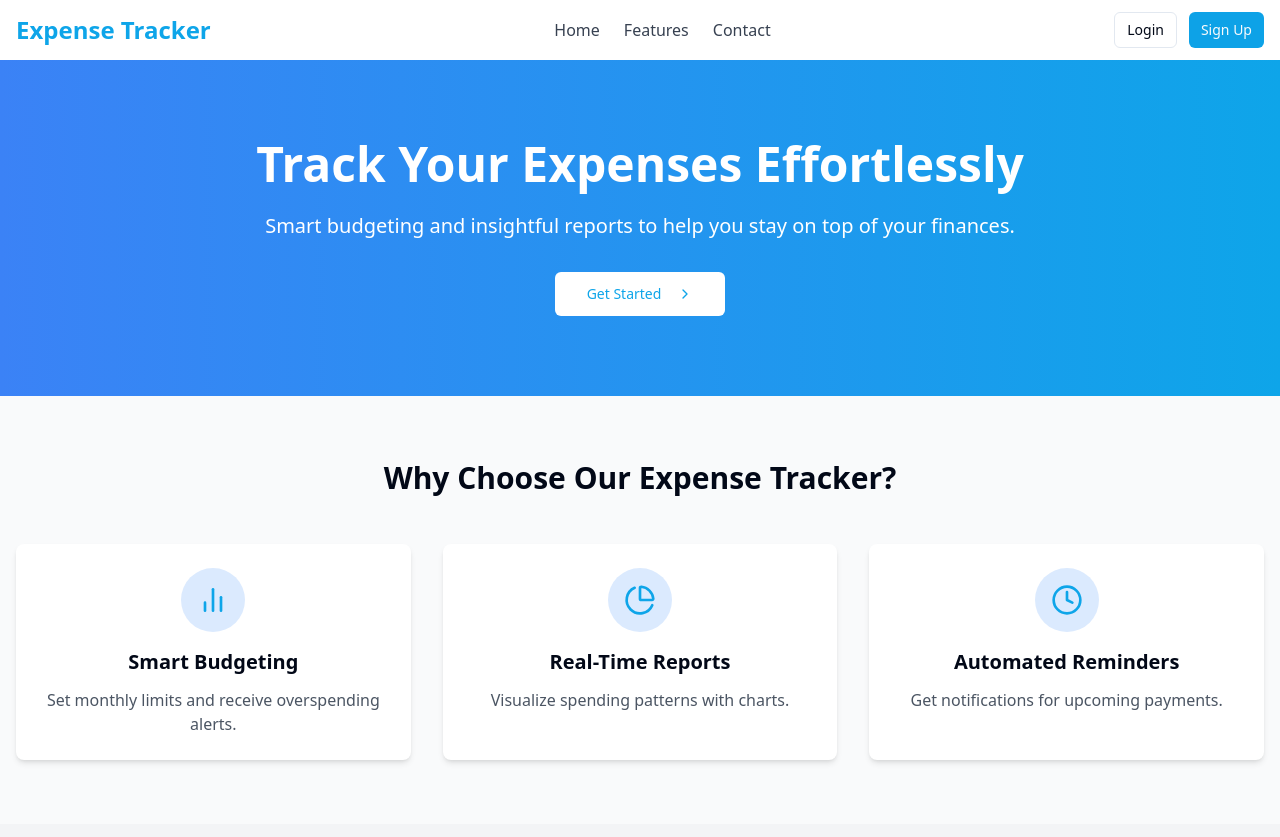
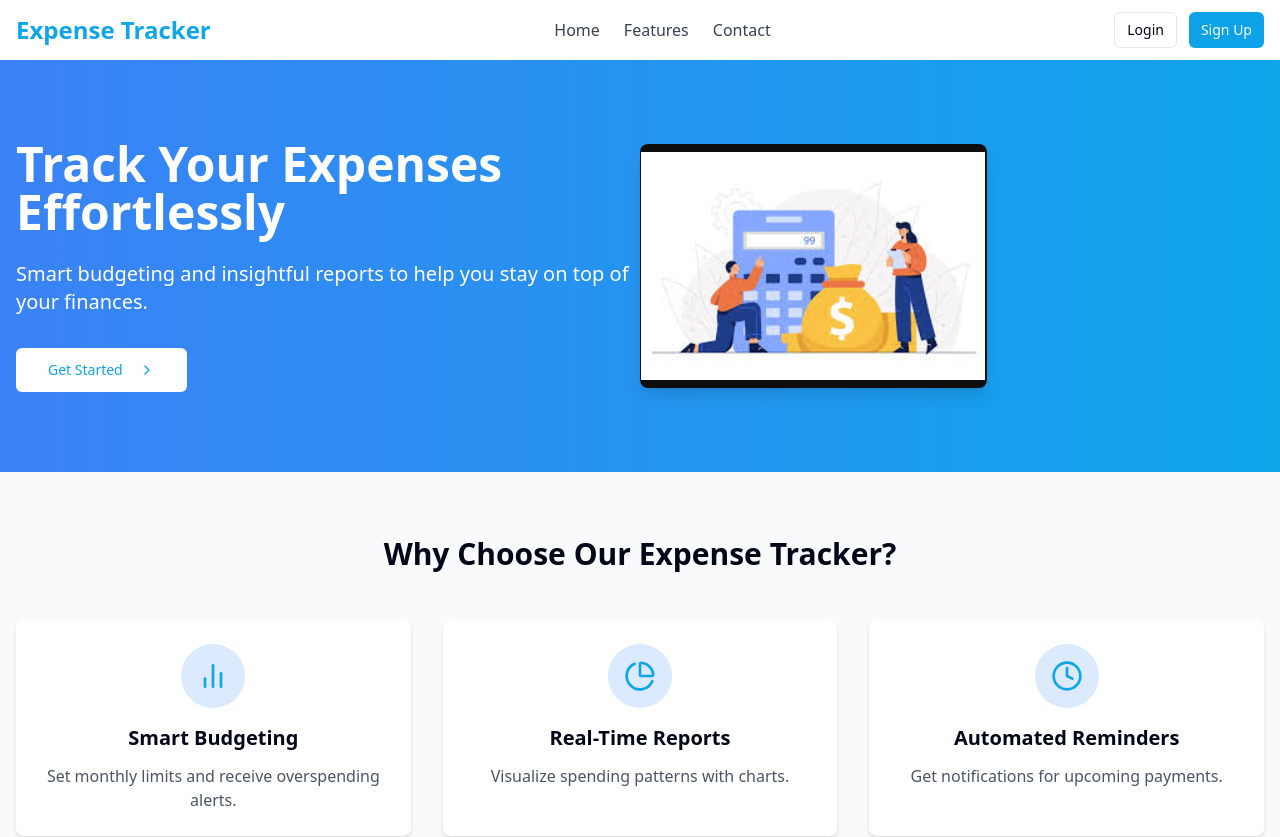
Before and after one commit to AnittaTomichan/value-view-tracker, a React (Vite) app: page / in a window 1280 px wide. Shown: the top 837 px of the page. Built offline with nearby package versions, Linux system fonts and the light colour scheme.

Commit message:
Add image to home page
Add an image to the home page.

```diff
--- a/src/pages/Home.tsx
+++ b/src/pages/Home.tsx
@@ -14,7 +14,8 @@ const Home: React.FC = () => {
       <main className="flex-1">
         {/* Hero Section */}
         <section className="py-20 bg-gradient-to-r from-blue-500 to-app-blue text-white">
-          <div className="container mx-auto px-4 text-center">
+          <div className="container mx-auto px-4 flex flex-col md:flex-row items-center">
+            <div className="md:w-1/2 text-center md:text-left mb-8 md:mb-0">
               <h1 className="text-4xl md:text-5xl font-bold mb-6">Track Your Expenses Effortlessly</h1>
               <p className="text-xl mb-8">Smart budgeting and insightful reports to help you stay on top of your finances.</p>
               <Button asChild size="lg" className="bg-white text-app-blue hover:bg-gray-100">
@@ -23,6 +24,14 @@ const Home: React.FC = () => {
                   <ChevronRight className="ml-2 h-5 w-5" />
                 </Link>
               </Button>
+            </div>
+            <div className="md:w-1/2">
+              <img
+                src="/lovable-uploads/03a20496-7387-4aec-9908-579cc406b132.png"
+                alt="Money management illustration"
+                className="max-w-full h-auto rounded-lg shadow-lg"
+              />
+            </div>
           </div>
         </section>
 
```
Also changed, not shown: public/lovable-uploads/03a20496-7387-4aec-9908-579cc406b132.png (added). Lines whose indentation alone changed are shown as unchanged.
